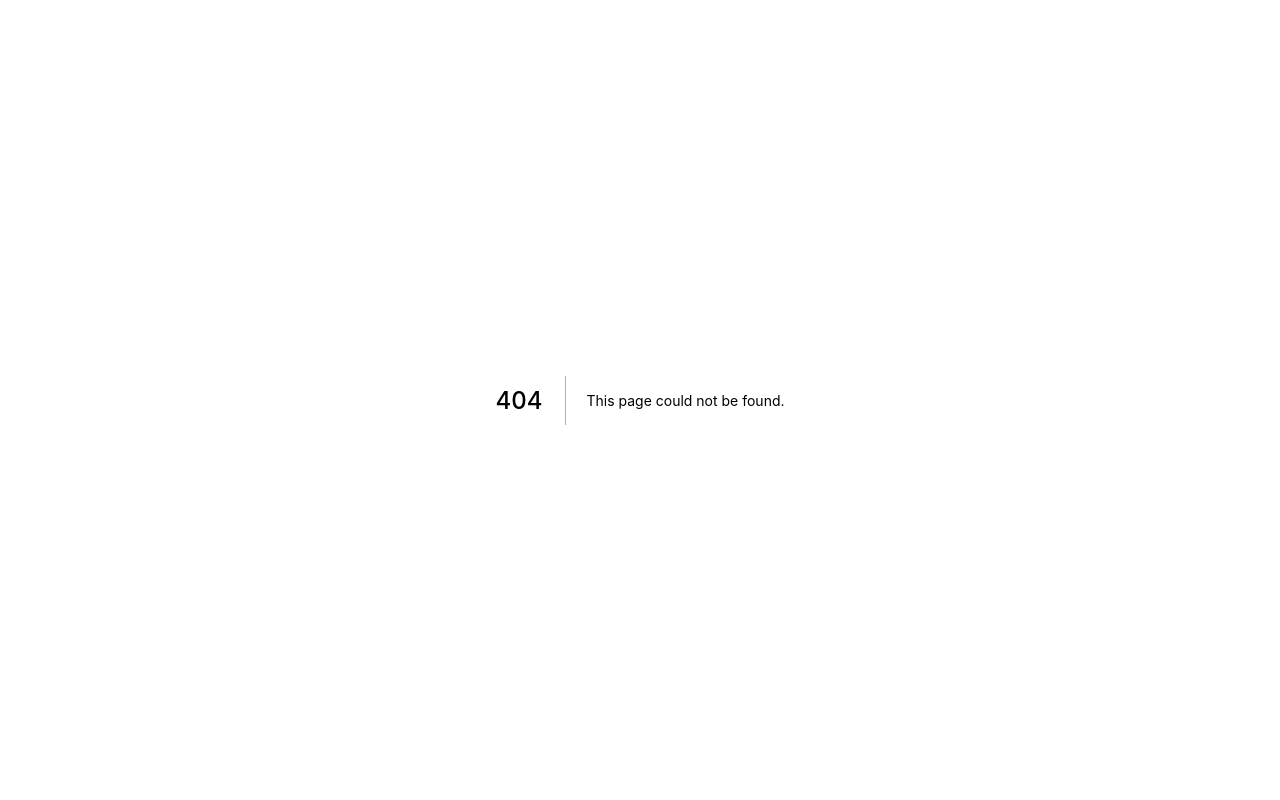
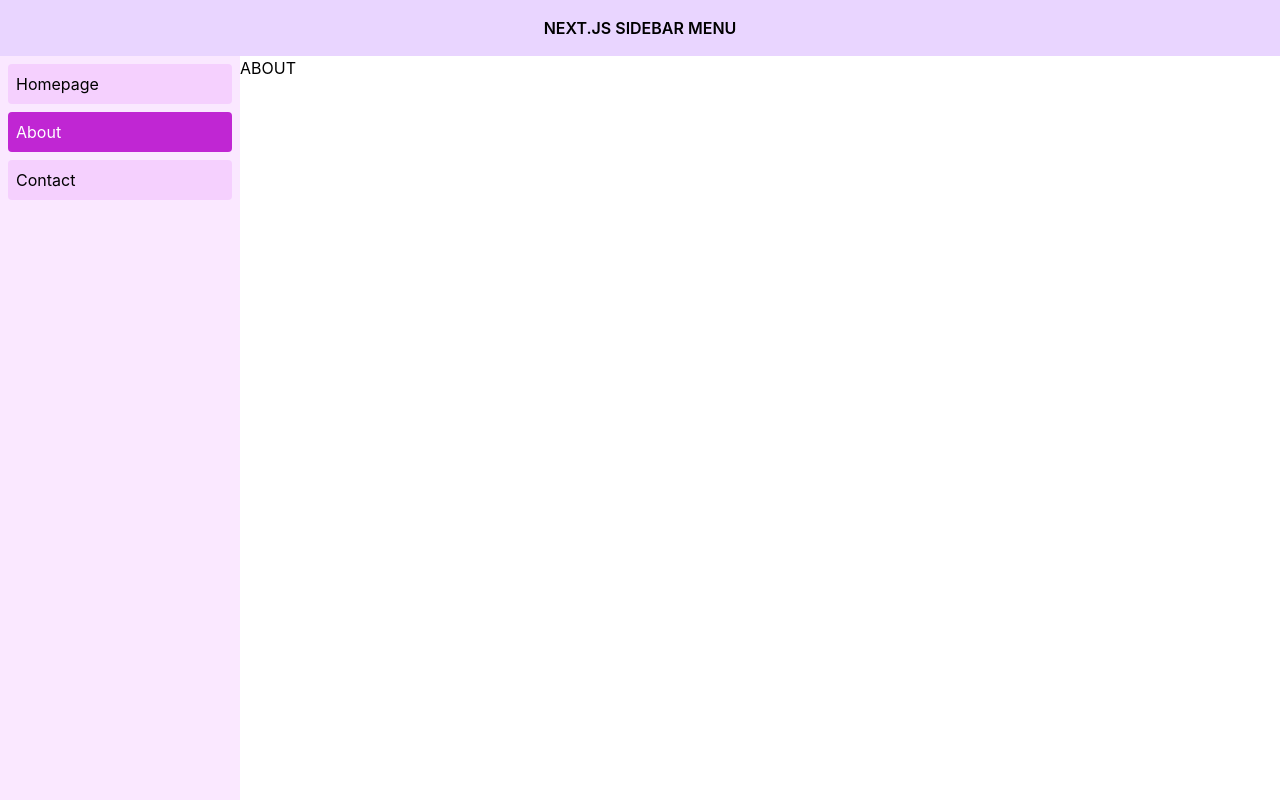
Before and after one commit to lookagit/appvironments, a Next.js app: page /about in a window 1280 px wide. Before the commit this address had no page. Built offline with nearby package versions, Linux system fonts and the light colour scheme.

Commit message:
create layout and sidebar

```diff
--- /dev/null
+++ b/components/Layout.js
@@ -0,0 +1,51 @@
+import Link from 'next/link';
+import { useRouter } from 'next/router';
+
+export default function Layout({ children }) {
+  const router = useRouter();
+
+  const menuItems = [
+    {
+      href: '/',
+      title: 'Homepage',
+    },
+    {
+      href: '/about',
+      title: 'About',
+    },
+    {
+      href: '/contact',
+      title: 'Contact',
+    },
+  ];
+
+  return (
+    <div className='min-h-screen flex flex-col'>
+      <header className='bg-purple-200 sticky top-0 h-14 flex justify-center items-center font-semibold uppercase'>
+        Next.js sidebar menu
+      </header>
+      <div className='flex flex-col md:flex-row flex-1'>
+        <aside className='bg-fuchsia-100 w-full md:w-60'>
+          <nav>
+            <ul>
+              {menuItems.map(({ href, title }) => (
+                <li className='m-2' key={title}>
+                  <Link href={href}>
+                    <a
+                      className={`flex p-2 bg-fuchsia-200 rounded hover:bg-fuchsia-400 cursor-pointer ${
+                        router.asPath === href && 'bg-fuchsia-600 text-white'
+                      }`}
+                    >
+                      {title}
+                    </a>
+                  </Link>
+                </li>
+              ))}
+            </ul>
+          </nav>
+        </aside>
+        <main className='flex-1'>{children}</main>
+      </div>
+    </div>
+  );
+}
--- a/package.json
+++ b/package.json
@@ -17,8 +17,11 @@
     "@types/node": "17.0.23",
     "@types/react": "17.0.43",
     "@types/react-dom": "17.0.14",
+    "autoprefixer": "^10.4.4",
     "eslint": "8.11.0",
     "eslint-config-next": "12.1.1",
+    "postcss": "^8.4.12",
+    "tailwindcss": "^3.0.23",
     "typescript": "4.6.3"
   }
 }
--- a/pages/_app.tsx
+++ b/pages/_app.tsx
@@ -1,8 +1,13 @@
 import '../styles/globals.css'
+import Layout from '../components/Layout'
 import type { AppProps } from 'next/app'
 
 function MyApp({ Component, pageProps }: AppProps) {
-  return <Component {...pageProps} />
+  return (
+    <Layout>
+      <Component {...pageProps} />
+    </Layout>
+  );
 }
 
 export default MyApp
--- /dev/null
+++ b/pages/about/index.tsx
@@ -0,0 +1,9 @@
+import type { NextPage } from 'next'
+
+const About: NextPage = () => {
+  return (
+    <div>ABOUT</div>
+  )
+}
+
+export default About;
--- /dev/null
+++ b/postcss.config.js
@@ -0,0 +1,6 @@
+module.exports = {
+  plugins: {
+    tailwindcss: {},
+    autoprefixer: {},
+  },
+}
--- a/styles/globals.css
+++ b/styles/globals.css
@@ -1,3 +1,7 @@
+@import 'tailwindcss/base';
+@import 'tailwindcss/components';
+@import 'tailwindcss/utilities';
+
 html,
 body {
   padding: 0;
--- /dev/null
+++ b/tailwind.config.js
@@ -0,0 +1,7 @@
+module.exports = {
+  content: ['./pages/**/*.{js,ts,jsx,tsx}', './components/**/*.{js,ts,jsx,tsx}'],
+  theme: {
+    extend: {},
+  },
+  plugins: [],
+}
```
Also changed, not shown: 2 other files (tests, documents, lock files or other folders).
